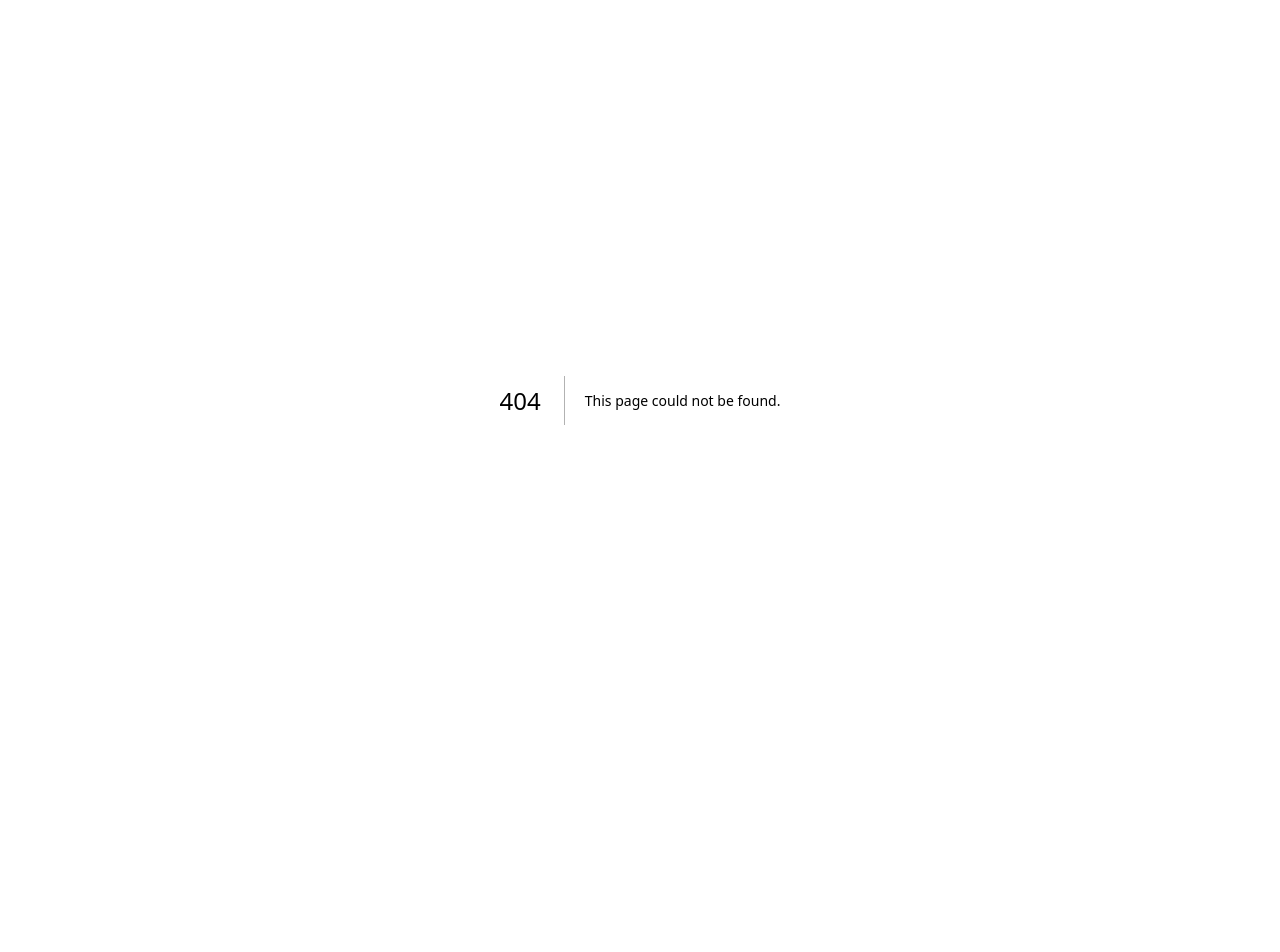
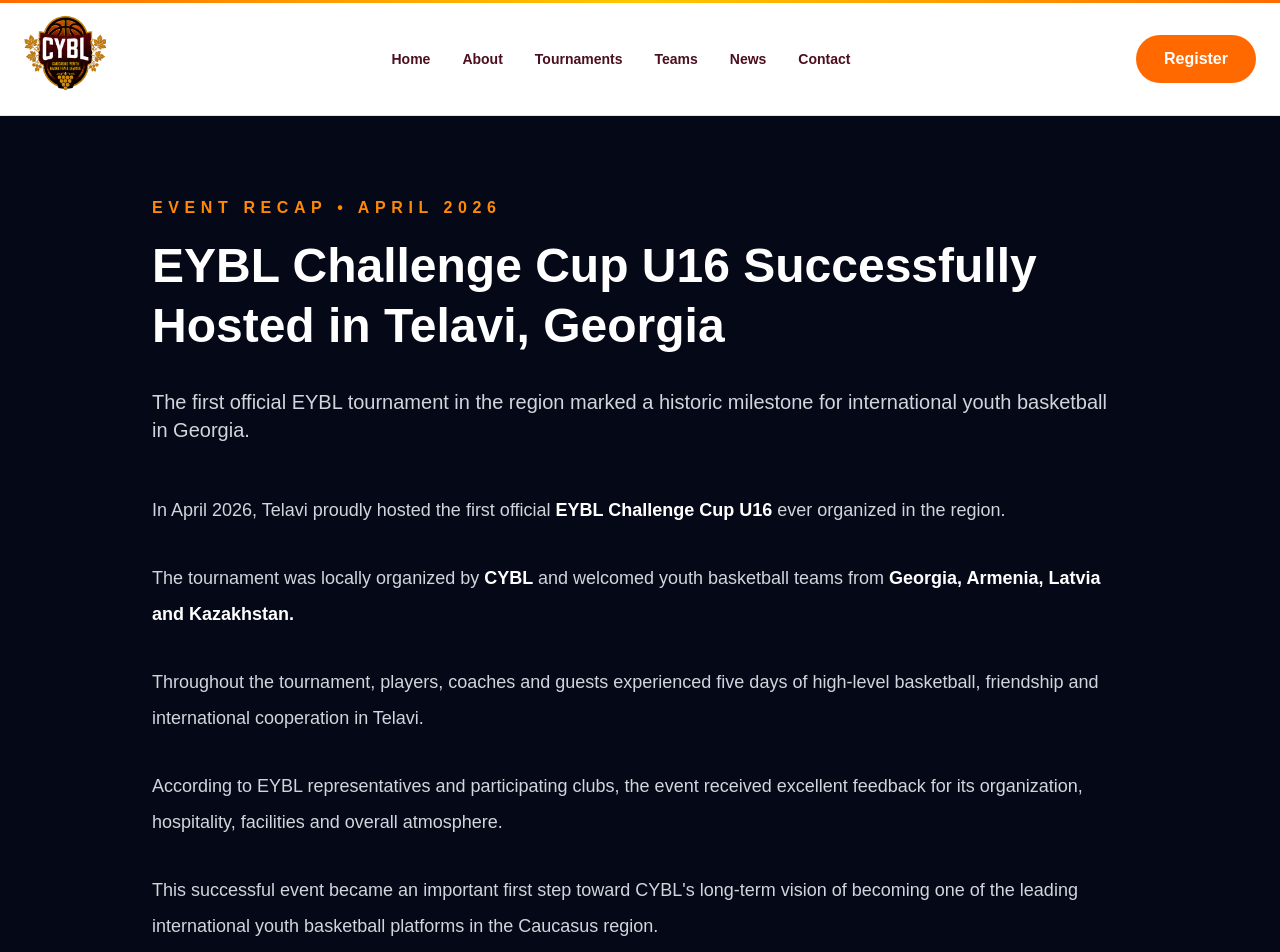
Before and after one commit to cyblofficial/cybl-website, a Next.js app: page /news/eybl-challenge-cup-telavi-2026 in a window 1280 px wide. Before the commit this address had no page. Shown: the top 952 px of the page. Before the commit the page ends 800 px from the top, so only its background shows below. Built offline with nearby package versions, Linux system fonts and the light colour scheme.

Commit message:
Add EYBL Challenge Cup news article

```diff
--- a/app/components/home/NewsSection.tsx
+++ b/app/components/home/NewsSection.tsx
@@ -6,14 +6,14 @@ export default function NewsSection() {
       title: "EYBL Challenge Cup Telavi 2026 successfully hosted in Georgia",
       description:
         "CYBL hosted international youth basketball teams in Telavi, Georgia, creating a strong foundation for future international events.",
-      href: "#",
+      href: "/news/eybl-challenge-cup-telavi-2026",
     },
     {
       category: "Coming Soon",
       date: "August 2026",
       title: "CYBL Summer League 2026 preparations continue",
       description:
-        "Teams, schedule and tournament details will be announced as the event approaches.",
+        "Teams, schedule, participating clubs and tournament details will be announced soon.",
       href: "/tournaments/summer-league",
     },
   ];
@@ -25,37 +25,49 @@ export default function NewsSection() {
           <p className="mb-4 text-sm font-bold uppercase tracking-[0.35em] text-orange-400">
             Latest News
           </p>
+
           <h2 className="text-4xl font-black md:text-6xl">
-            CYBL stories, events and announcements
+            CYBL Stories, Events & Announcements
           </h2>
+
+          <p className="mt-5 text-lg text-gray-300">
+            Stay updated with the latest tournaments, international events,
+            league announcements and everything happening around CYBL.
+          </p>
         </div>
 
-        <div className="grid gap-6 md:grid-cols-2">
+        <div className="grid gap-8 md:grid-cols-2">
           {news.map((item) => (
-            <a
+            <article
               key={item.title}
-              href={item.href}
-              className="group rounded-3xl border border-white/10 bg-white/10 p-7 backdrop-blur-xl transition hover:-translate-y-1 hover:bg-white/15"
+              className="rounded-3xl border border-white/10 bg-white/10 p-8 backdrop-blur-xl transition duration-300 hover:-translate-y-2 hover:border-orange-400/40 hover:bg-white/15"
             >
-              <div className="mb-6 flex items-center justify-between gap-4">
+              <div className="mb-6 flex items-center justify-between">
                 <span className="rounded-full bg-orange-500/20 px-4 py-2 text-xs font-bold uppercase tracking-widest text-orange-300">
                   {item.category}
                 </span>
-                <span className="text-sm text-gray-400">{item.date}</span>
+
+                <span className="text-sm text-gray-400">
+                  {item.date}
+                </span>
               </div>
 
-              <h3 className="mb-4 text-2xl font-black text-white md:text-3xl">
+              <h3 className="mb-5 text-3xl font-black leading-tight">
                 {item.title}
               </h3>
 
-              <p className="mb-8 leading-relaxed text-gray-300">
+              <p className="mb-10 leading-8 text-gray-300">
                 {item.description}
               </p>
 
-              <span className="font-bold text-orange-400 transition group-hover:text-orange-300">
-                Read More →
-              </span>
-            </a>
+              <a
+                href={item.href}
+                className="inline-flex items-center gap-2 font-bold text-orange-400 transition hover:gap-4 hover:text-orange-300"
+              >
+                Read More
+                <span>→</span>
+              </a>
+            </article>
           ))}
         </div>
       </div>
--- /dev/null
+++ b/app/news/eybl-challenge-cup-telavi-2026/page.tsx
@@ -0,0 +1,77 @@
+import Header from "../../components/layout/Header";
+import Footer from "../../components/layout/Footer";
+
+export default function EYBLChallengeCupArticle() {
+  return (
+    <>
+      <Header />
+
+      <main className="bg-[#050816] min-h-screen text-white">
+        <div className="mx-auto max-w-5xl px-6 py-20">
+
+          <p className="mb-4 uppercase tracking-[0.35em] text-orange-400 font-bold">
+            EVENT RECAP • APRIL 2026
+          </p>
+
+          <h1 className="mb-8 text-5xl font-black leading-tight">
+            EYBL Challenge Cup U16 Successfully Hosted in Telavi, Georgia
+          </h1>
+
+          <p className="mb-12 text-xl text-gray-300">
+            The first official EYBL tournament in the region marked a historic
+            milestone for international youth basketball in Georgia.
+          </p>
+
+          <div className="space-y-8 text-lg leading-9 text-gray-300">
+
+            <p>
+              In April 2026, Telavi proudly hosted the first official
+              <strong className="text-white">
+                {" "}EYBL Challenge Cup U16{" "}
+              </strong>
+              ever organized in the region.
+            </p>
+
+            <p>
+              The tournament was locally organized by
+              <strong className="text-white"> CYBL </strong>
+              and welcomed youth basketball teams from
+              <strong className="text-white">
+                {" "}Georgia, Armenia, Latvia and Kazakhstan.
+              </strong>
+            </p>
+
+            <p>
+              Throughout the tournament, players, coaches and guests experienced
+              five days of high-level basketball, friendship and international
+              cooperation in Telavi.
+            </p>
+
+            <p>
+              According to EYBL representatives and participating clubs, the
+              event received excellent feedback for its organization,
+              hospitality, facilities and overall atmosphere.
+            </p>
+
+            <p>
+              This successful event became an important first step toward CYBL's
+              long-term vision of becoming one of the leading international
+              youth basketball platforms in the Caucasus region.
+            </p>
+
+          </div>
+
+          <a
+            href="/"
+            className="mt-14 inline-flex rounded-full bg-orange-500 px-8 py-4 font-bold text-white transition hover:bg-orange-600"
+          >
+            ← Back to Home
+          </a>
+
+        </div>
+      </main>
+
+      <Footer />
+    </>
+  );
+}
```
